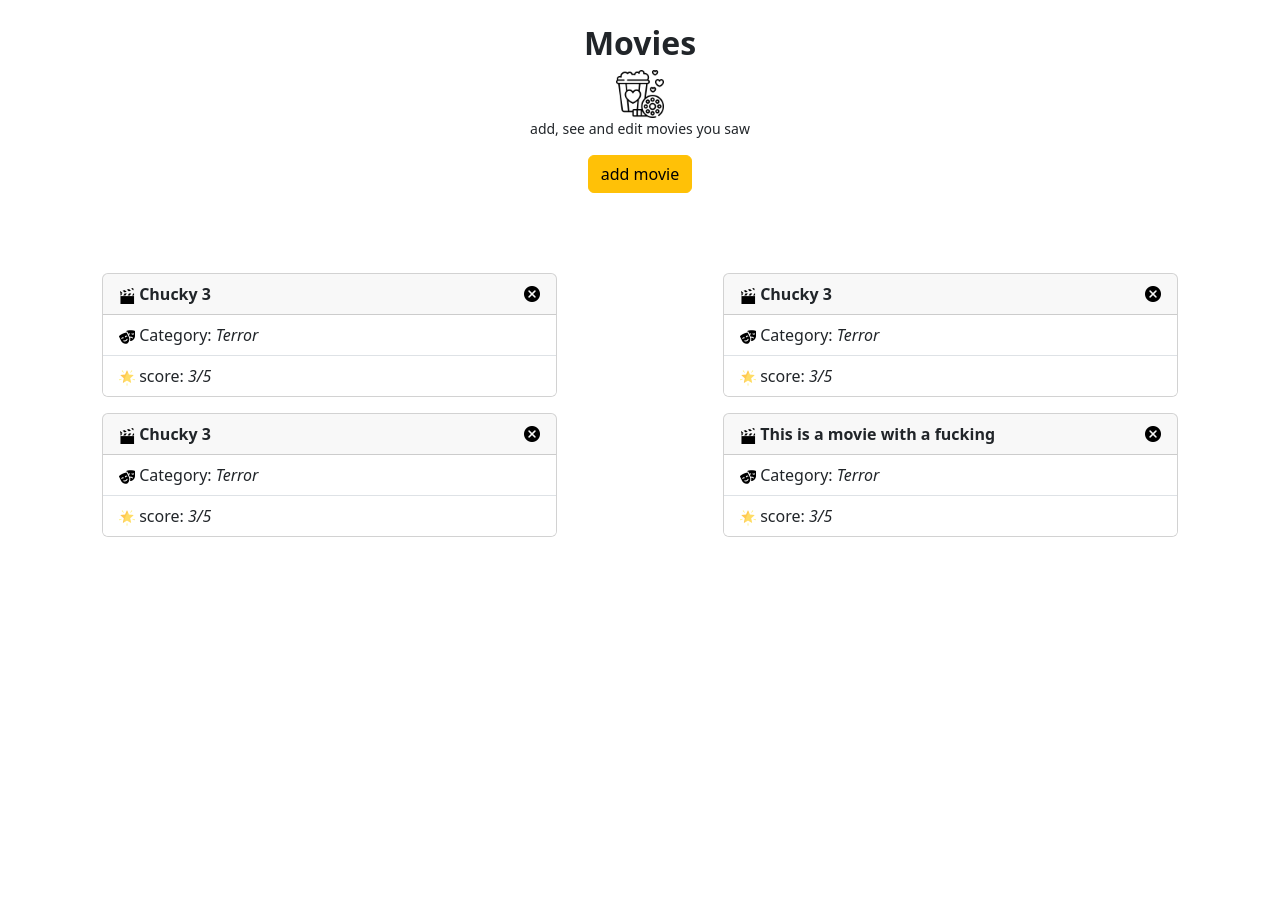
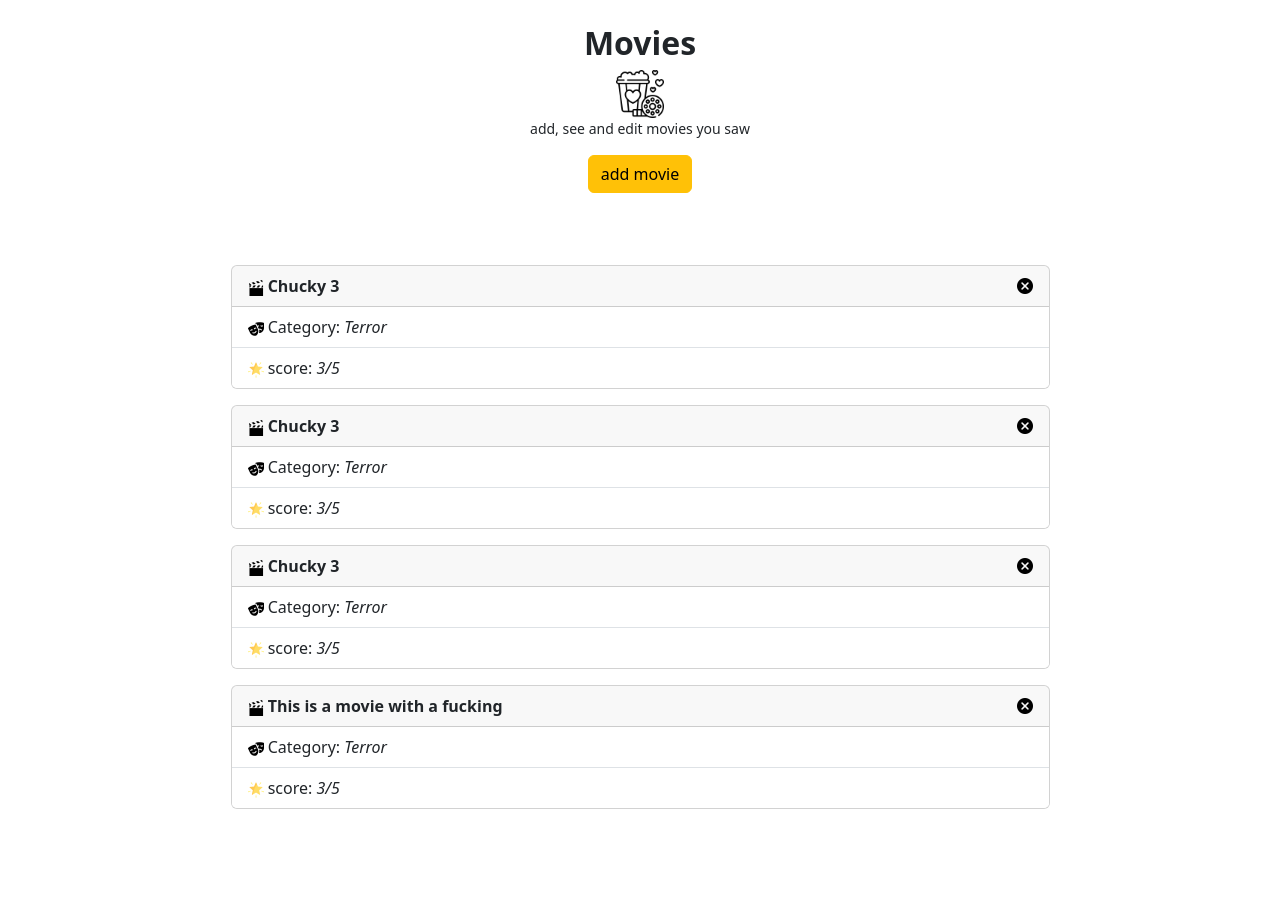
Before and after one commit to blankhall98/sandb, a Flask app: page /movies in a window 1280 px wide. Shown: the part 56-953 px from the top of the page. Before the commit the page ends 800 px from the top, so only its background shows below. Run offline with Flask 2, Linux system fonts and the light colour scheme.

Commit message:
style index

```diff
--- a/templates/movies.html
+++ b/templates/movies.html
@@ -13,8 +13,8 @@
 
 <br><br><br>
 <div class="container">
-    <div class="container d-flex flex-row justify-content-between flex-wrap">
-        <div class="card col-5 m-2">
+    <div class="container d-flex flex-row justify-content-center flex-wrap">
+        <div class="card col-9 mb-3">
             <div class="card-header d-flex justify-content-between align-items-center">
                 <span><img src="{{url_for('static', filename='images/movie.png')}}" alt="" style="height: 1em; width: 1em;"><b> Chucky 3</b></span>
                 <img src="{{url_for('static', filename='images/delete.png')}}" alt="" style="height: 1em; width: 1em;">
@@ -24,7 +24,7 @@
               <li class="list-group-item"><img src="{{url_for('static', filename='images/star.png')}}" alt="" style="height: 1em; width: 1em;"> score: <i>3/5</i></li>
             </ul>
         </div>
-        <div class="card col-5 m-2">
+        <div class="card col-9 mb-3">
             <div class="card-header d-flex justify-content-between align-items-center">
                 <span><img src="{{url_for('static', filename='images/movie.png')}}" alt="" style="height: 1em; width: 1em;"><b> Chucky 3</b></span>
                 <img src="{{url_for('static', filename='images/delete.png')}}" alt="" style="height: 1em; width: 1em;">
@@ -34,7 +34,7 @@
               <li class="list-group-item"><img src="{{url_for('static', filename='images/star.png')}}" alt="" style="height: 1em; width: 1em;"> score: <i>3/5</i></li>
             </ul>
         </div>
-        <div class="card col-5 m-2">
+        <div class="card col-9 mb-3">
             <div class="card-header d-flex justify-content-between align-items-center">
                 <span><img src="{{url_for('static', filename='images/movie.png')}}" alt="" style="height: 1em; width: 1em;"><b> Chucky 3</b></span>
                 <img src="{{url_for('static', filename='images/delete.png')}}" alt="" style="height: 1em; width: 1em;">
@@ -44,7 +44,7 @@
               <li class="list-group-item"><img src="{{url_for('static', filename='images/star.png')}}" alt="" style="height: 1em; width: 1em;"> score: <i>3/5</i></li>
             </ul>
         </div>
-        <div class="card col-5 m-2">
+        <div class="card col-9 mb-3">
             <div class="card-header d-flex justify-content-between align-items-center">
                 <span><img src="{{url_for('static', filename='images/movie.png')}}" alt="" style="height: 1em; width: 1em;"><b> This is a movie with a fucking</b></span>
                 <img src="{{url_for('static', filename='images/delete.png')}}" alt="" style="height: 1em; width: 1em;">
```
Also changed, not shown: templates/messages.html (+5 -5 lines).
